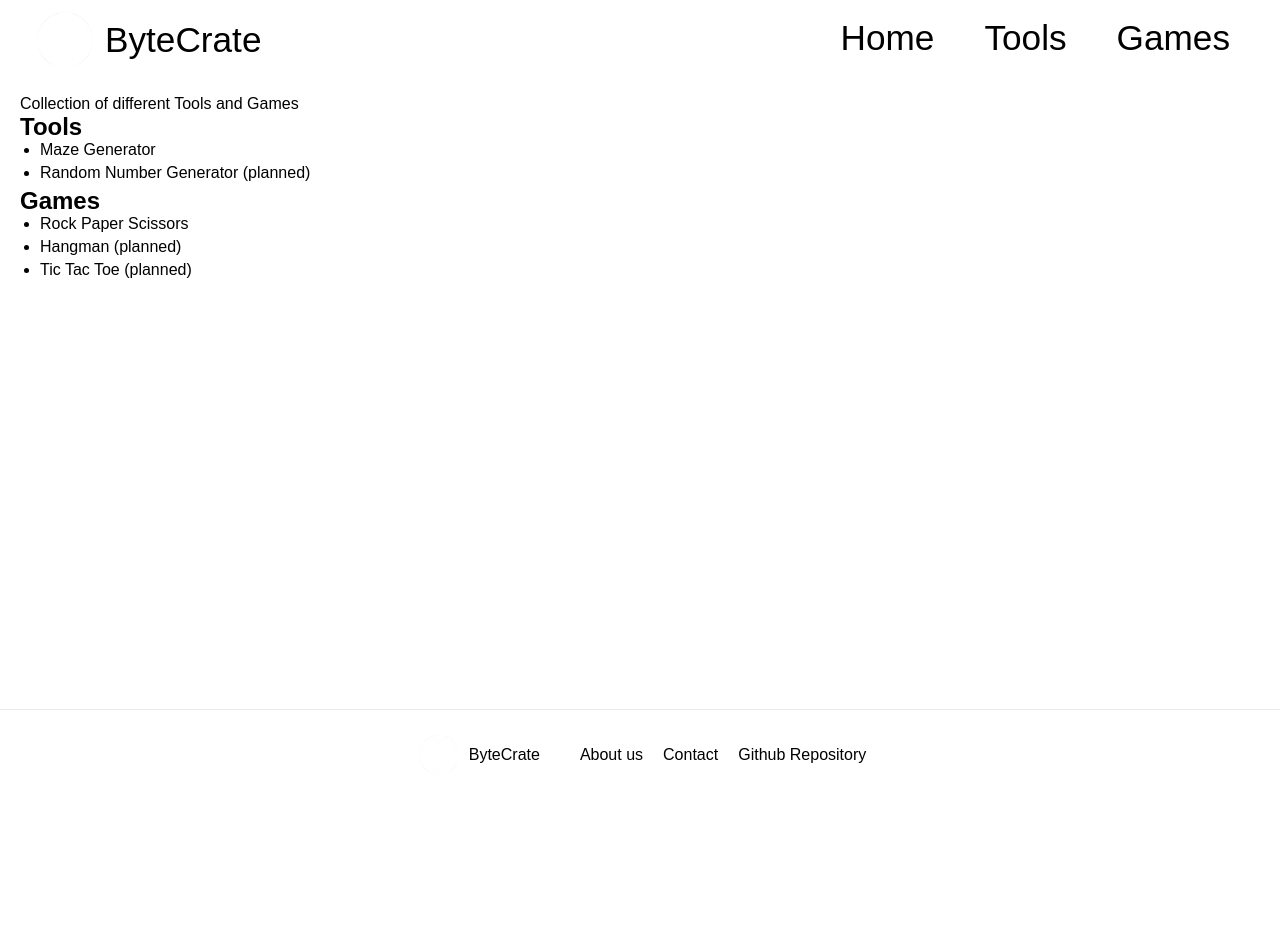
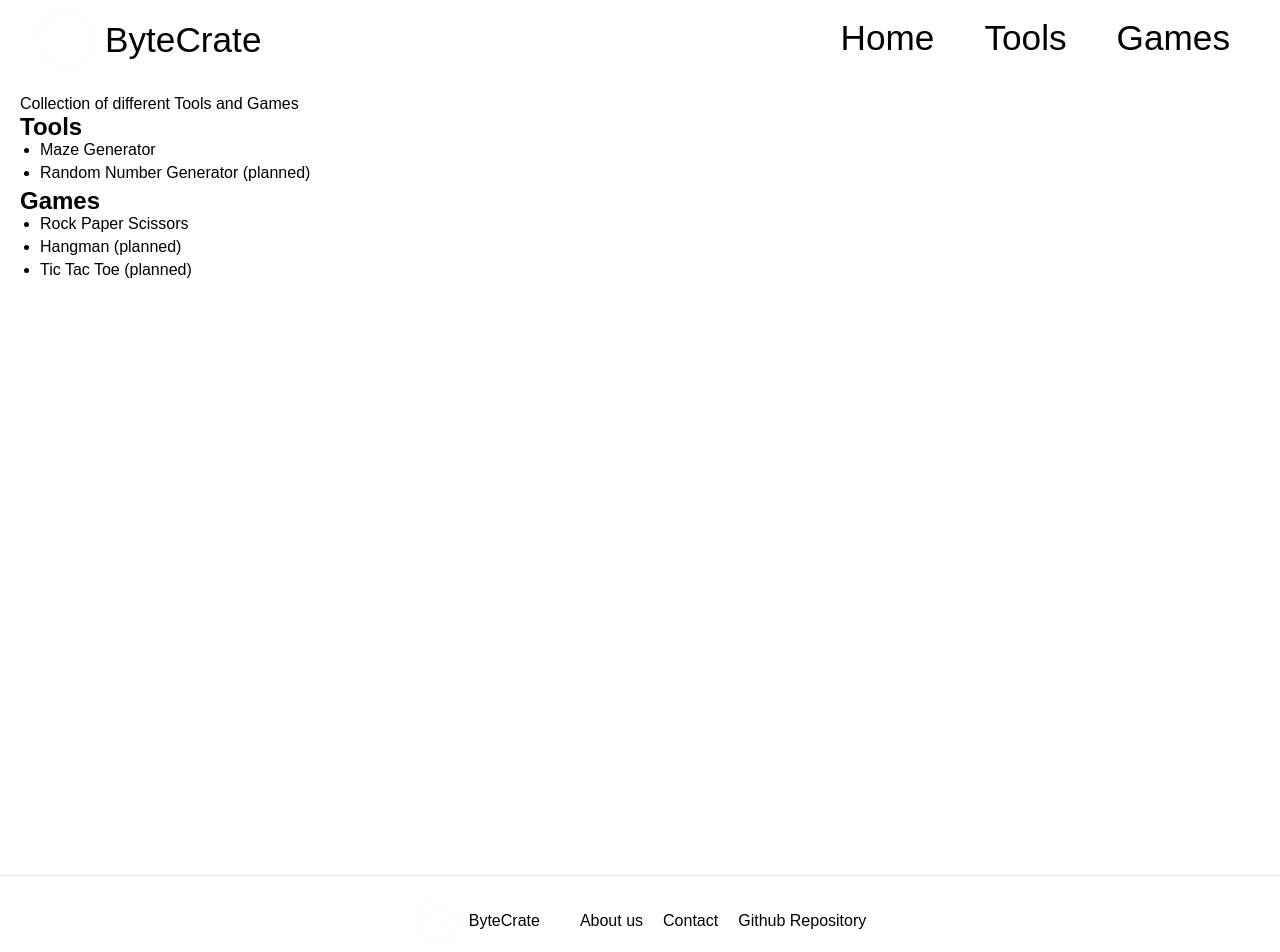
Before and after one commit to hafemi/bytecrate, a Next.js app: page / in a window 1280 px wide. Shown: the top 952 px of the page. Before the commit the page ends 800 px from the top, so only its background shows below. Built offline with nearby package versions, Linux system fonts and the light colour scheme.

Commit message:
moved header/footed in RootLayout

```diff
--- a/app/layout.tsx
+++ b/app/layout.tsx
@@ -23,30 +23,16 @@ export default function RootLayout({
 }>) {
   return (
     <html lang="en">
-      <body className={`${geistSans.variable} ${geistMono.variable}`}>{children}</body>
+      <body className={`${geistSans.variable} ${geistMono.variable}`}>
+        <Header />
+        {children}
+        <Footer />
+      </body>
     </html>
   );
 }
 
-export const Footer = () => {
-  return (
-    <footer className={styles.footer}>
-      <div className={styles.logoContainer}>
-        <Image src="/images/temporary_logo.png" alt="ByteCrate logo" width={50} height={50} />
-        <p>ByteCrate</p>
-      </div>
-      <nav className={styles.footerNavigation}>
-        <Link href="">About us</Link>
-        <Link href="">Contact</Link>
-        <Link href="https://github.com/hafemi/byte-bay" target="_blank" rel="noopener noreferrer">
-          Github Repository
-        </Link>
-      </nav>
-    </footer>
-  );
-};
-
-export const Header = () => {
+const Header = () => {
   return (
     <header className={styles.header}>
       <div
@@ -76,3 +62,21 @@ export const Header = () => {
     </header>
   );
 };
+
+const Footer = () => {
+  return (
+    <footer className={styles.footer}>
+      <div className={styles.logoContainer}>
+        <Image src="/images/temporary_logo.png" alt="ByteCrate logo" width={50} height={50} />
+        <p>ByteCrate</p>
+      </div>
+      <nav className={styles.footerNavigation}>
+        <Link href="">About us</Link>
+        <Link href="">Contact</Link>
+        <Link href="https://github.com/hafemi/byte-bay" target="_blank" rel="noopener noreferrer">
+          Github Repository
+        </Link>
+      </nav>
+    </footer>
+  );
+};
--- a/app/page.tsx
+++ b/app/page.tsx
@@ -1,5 +1,4 @@
 'use client';
-import { Footer, Header } from '@/app/layout';
 import Link from 'next/link';
 import styles from './page.module.css';
 
@@ -7,7 +6,6 @@ export default function Home() {
   return (
     <div className={styles.page}>
       <title>ByteCrate - Homepage</title>
-      <Header />
       <main className={styles.main}>
         <p>Collection of different Tools and Games</p>
         <section>
@@ -30,7 +28,6 @@ export default function Home() {
           </ul>
         </section>
       </main>
-      <Footer />
     </div>
   );
 }
--- a/app/tools/maze-generator/page.tsx
+++ b/app/tools/maze-generator/page.tsx
@@ -1,5 +1,4 @@
 'use client';
-import { Footer, Header } from '@/app/layout';
 import {
   EntryAndExit,
   handleGenerationButtonClicked,
@@ -37,7 +36,6 @@ export default function Home() {
   return (
     <div className={styles.page}>
       <title>ByteCrate - Maze Generator</title>
-      <Header />
       <main className={styles.main}>
         <h1 className={styles.heading}>MAZE GENERATOR</h1>
         <div className={styles.userInputGroup}>
@@ -117,7 +115,6 @@ export default function Home() {
           <canvas id="mazeCanvas" width={500} height={500}></canvas>
         </div>
       </main>
-      <Footer />
     </div>
   );
 }
--- a/app/tools/password-generator/page.tsx
+++ b/app/tools/password-generator/page.tsx
@@ -1,5 +1,4 @@
 'use client';
-import { Footer, Header } from '@/app/layout';
 import { useState } from 'react';
 import styles from './page.module.css';
 import { InputFields } from '@/components/tools/password-generator/input';
@@ -14,7 +13,6 @@ export default function Home() {
   return (
     <div className={styles.page}>
       <title>ByteCrate - Password Generator</title>
-      <Header />
       <main className={styles.main}>
         <h1>PASSWORD GENERATOR</h1>
         <div>
@@ -32,7 +30,6 @@ export default function Home() {
           />
         </div>
       </main>
-      <Footer />
     </div>
   );
 }
--- a/components/tools/password-generator/input.tsx
+++ b/components/tools/password-generator/input.tsx
@@ -17,6 +17,7 @@ export const passwordLengthRange: Record<string, number> = {
   min: 1,
   max: 512,
 };
+
 
 export const InputFields: React.FC<InputFieldsProps> = ({
   useUppercase,
```
